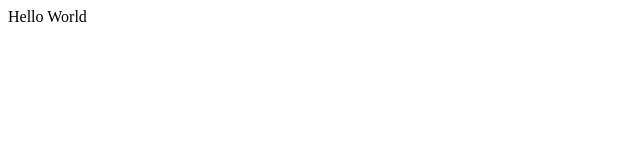
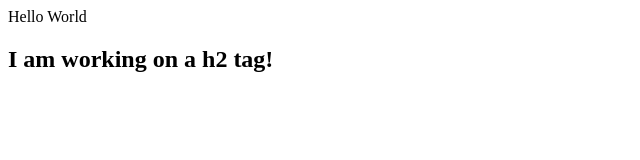
Before and after one commit to thgitid/demo-r1, a plain HTML site: page index.html in a window 1280 px wide. Shown: the whole page, without its empty margins (0-640 px from the left). Drawn offline with Linux system fonts and the light colour scheme.

Commit message:
Updated index.html with h2 tag

```diff
--- a/index.html
+++ b/index.html
@@ -1,2 +1,3 @@
 Hello
 World
+<h2>I am working on a h2 tag!</h2>
```
